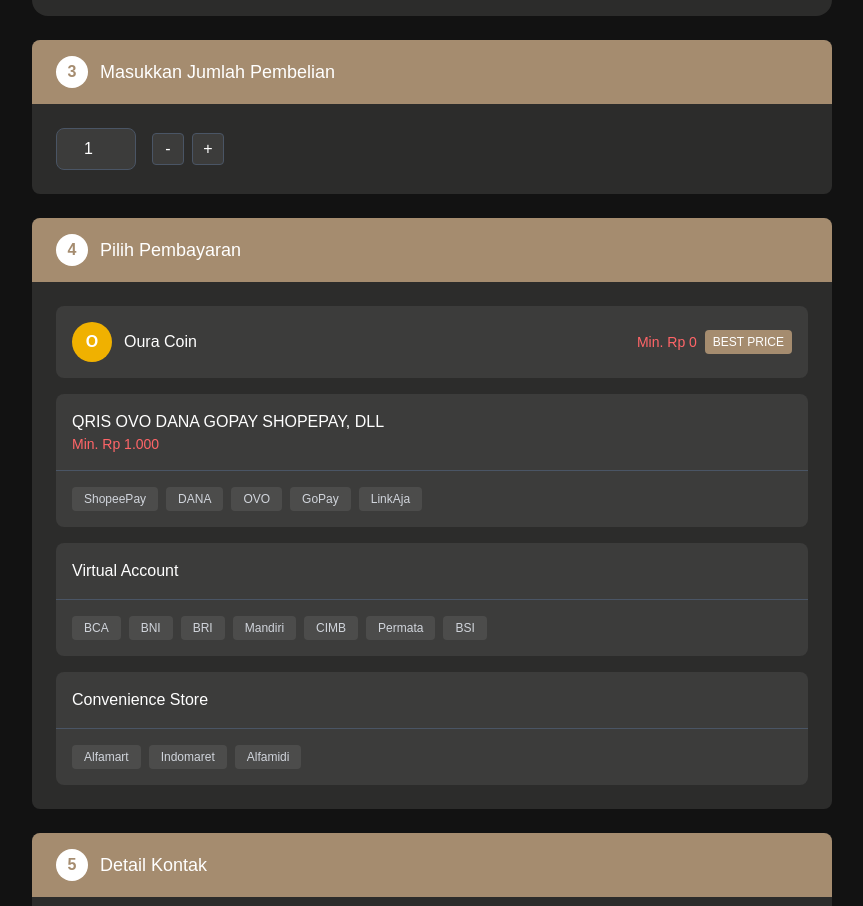
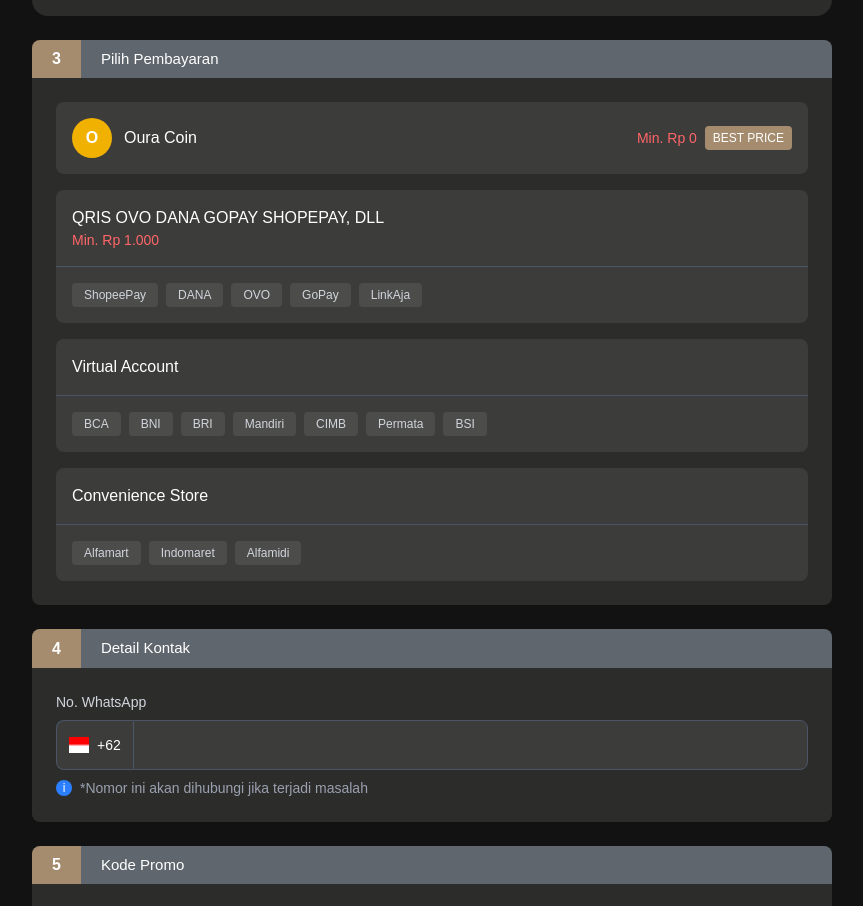
Before and after one commit to akbarryyan/topup-nextjs, a Next.js app: page /products/mobile-legends in a window 1280 px wide. Shown: the part 1200-2106 px from the top of the page, without its empty margins (0-863 px from the left). Built offline with nearby package versions, Linux system fonts and the light colour scheme.

Commit message:
style: Update step labels and enhance layout in ProductForm component for improved clarity and consistency

```diff
--- a/src/components/ProductForm.js
+++ b/src/components/ProductForm.js
@@ -207,60 +207,19 @@
         </div>
       </div>
 
-      {/* Step 3: Masukkan Jumlah Pembelian */}
+      {/* Step 3: Pilih Pembayaran */}
       <div className="bg-[#2C2C2B] rounded-lg overflow-hidden">
-        <div className="bg-[#A58C6F] px-6 py-4 flex items-center gap-3">
-          <div className="w-8 h-8 bg-white rounded-full flex items-center justify-center text-[#A58C6F] font-bold">
-            3
-          </div>
-          <h2 className="text-white text-lg font-medium">
-            Masukkan Jumlah Pembelian
-          </h2>
-        </div>
-
-        <div className="p-6">
-          <div className="flex items-center gap-4">
-            <input
-              type="number"
-              min="1"
-              value={formData.quantity}
-              onChange={(e) =>
-                handleInputChange("quantity", parseInt(e.target.value) || 1)
-              }
-              className="w-20 px-3 py-2 bg-[#3C3C3B] border border-gray-600 rounded-lg text-white text-center focus:outline-none focus:ring-2 focus:ring-[#A58C6F] focus:border-[#A58C6F]"
-            />
-            <div className="flex gap-2">
-              <button
-                onClick={() =>
-                  handleInputChange(
-                    "quantity",
-                    Math.max(1, formData.quantity - 1)
-                  )
-                }
-                className="w-8 h-8 bg-[#3C3C3B] hover:bg-[#4C4C4B] border border-gray-600 rounded text-white flex items-center justify-center transition-colors"
-              >
-                -
-              </button>
-              <button
-                onClick={() =>
-                  handleInputChange("quantity", formData.quantity + 1)
-                }
-                className="w-8 h-8 bg-[#3C3C3B] hover:bg-[#4C4C4B] border border-gray-600 rounded text-white flex items-center justify-center transition-colors"
-              >
-                +
-              </button>
+        <div className="flex">
+          <div className="bg-[#A58C6F] px-4 flex items-center justify-center">
+            <div className="px-1 flex items-center justify-center text-white text-[16px] font-semibold">
+              3
             </div>
           </div>
-        </div>
-      </div>
-
-      {/* Step 4: Pilih Pembayaran */}
-      <div className="bg-[#2C2C2B] rounded-lg overflow-hidden">
-        <div className="bg-[#A58C6F] px-6 py-4 flex items-center gap-3">
-          <div className="w-8 h-8 bg-white rounded-full flex items-center justify-center text-[#A58C6F] font-bold">
-            4
+          <div className="bg-[#5F666D] flex-1 px-5 py-2 flex items-center">
+            <h2 className="text-white text-[15px] font-medium">
+              Pilih Pembayaran
+            </h2>
           </div>
-          <h2 className="text-white text-lg font-medium">Pilih Pembayaran</h2>
         </div>
 
         <div className="p-6 space-y-4">
@@ -332,13 +291,19 @@
         </div>
       </div>
 
-      {/* Step 5: Detail Kontak */}
+      {/* Step 4: Detail Kontak */}
       <div className="bg-[#2C2C2B] rounded-lg overflow-hidden">
-        <div className="bg-[#A58C6F] px-6 py-4 flex items-center gap-3">
-          <div className="w-8 h-8 bg-white rounded-full flex items-center justify-center text-[#A58C6F] font-bold">
-            5
+        <div className="flex">
+          <div className="bg-[#A58C6F] px-4 flex items-center justify-center">
+            <div className="px-1 flex items-center justify-center text-white text-[16px] font-semibold">
+              4
+            </div>
           </div>
-          <h2 className="text-white text-lg font-medium">Detail Kontak</h2>
+          <div className="bg-[#5F666D] flex-1 px-5 py-2 flex items-center">
+            <h2 className="text-white text-[15px] font-medium">
+              Detail Kontak
+            </h2>
+          </div>
         </div>
 
         <div className="p-6">
@@ -376,13 +341,17 @@
         </div>
       </div>
 
-      {/* Step 6: Kode Promo */}
+      {/* Step 5: Kode Promo */}
       <div className="bg-[#2C2C2B] rounded-lg overflow-hidden">
-        <div className="bg-[#A58C6F] px-6 py-4 flex items-center gap-3">
-          <div className="w-8 h-8 bg-white rounded-full flex items-center justify-center text-[#A58C6F] font-bold">
-            6
+        <div className="flex">
+          <div className="bg-[#A58C6F] px-4 flex items-center justify-center">
+            <div className="px-1 flex items-center justify-center text-white text-[16px] font-semibold">
+              5
+            </div>
           </div>
-          <h2 className="text-white text-lg font-medium">Kode Promo</h2>
+          <div className="bg-[#5F666D] flex-1 px-5 py-2 flex items-center">
+            <h2 className="text-white text-[15px] font-medium">Kode Promo</h2>
+          </div>
         </div>
 
         <div className="p-6">
@@ -392,9 +361,9 @@
               placeholder="Ketik Kode Promo Kamu"
               value={formData.promoCode}
               onChange={(e) => handleInputChange("promoCode", e.target.value)}
-              className="flex-1 px-4 py-3 bg-[#3C3C3B] border border-gray-600 rounded-lg text-white placeholder-gray-500 focus:outline-none focus:ring-2 focus:ring-[#A58C6F] focus:border-[#A58C6F]"
+              className="flex-1 px-4 py-2 bg-[#5F666D] border-0 rounded-lg text-white placeholder-gray-400 placeholder:text-sm focus:outline-none focus:ring-2 focus:ring-[#A58C6F] focus:border-[#A58C6F]"
             />
-            <button className="bg-[#A58C6F] hover:bg-[#94795E] text-white px-6 py-3 rounded-lg font-medium transition-colors duration-200">
+            <button className="bg-[#A58C6F] hover:bg-[#94795E] text-white px-4 rounded-lg font-medium transition-colors duration-200 text-[14px]">
               Gunakan
             </button>
           </div>
```
